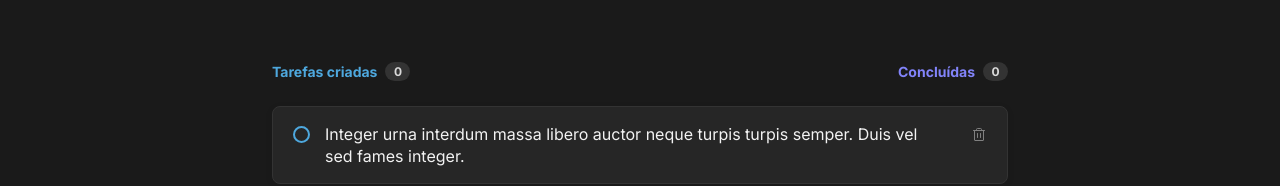
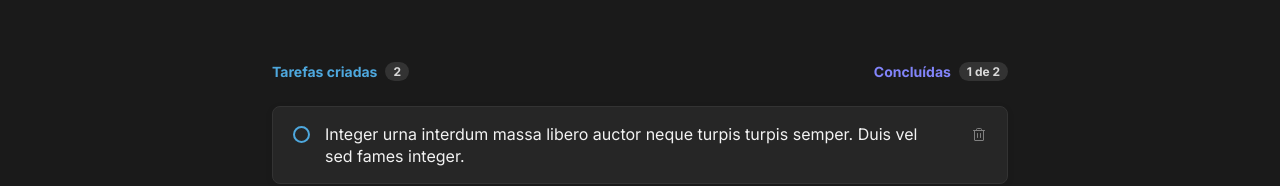
Before and after one commit to maiquitome/rocketseat-challenge-ignite-todolist, a React (Vite) app: page / in a window 1280 px wide. Shown: the part 229-415 px from the top of the page. Built offline with nearby package versions, Linux system fonts and the light colour scheme.

Commit message:
feat: :sparkles: add numbers to Counter component

```diff
--- a/src/components/Counter.module.css
+++ b/src/components/Counter.module.css
@@ -13,15 +13,9 @@
   }
   & .counterNumber {
     font: var(--font-extra-small-bold);
-    line-height: 0;
     color: var(--color-base-200);
     background-color: var(--color-base-400);
-    width: 1.5625rem;
-    height: 1.1875rem;
+    padding: 0.125rem 0.5rem;
     border-radius: 999px;
-
-    display: flex;
-    align-items: center;
-    justify-content: center;
   }
 }
--- a/src/components/Counter.tsx
+++ b/src/components/Counter.tsx
@@ -1,15 +1,20 @@
 import styles from "./Counter.module.css";
 
 interface CounterProps {
+  total: number;
+  completed: number | null;
   title: string;
   color: "colorPrimaryLight" | "colorSecondaryLight";
 }
 
-export function Counter({ title, color }: CounterProps) {
+export function Counter({ total, completed, title, color }: CounterProps) {
+  const counterText =
+    completed !== null ? `${completed} de ${total}` : total.toString();
+
   return (
     <div className={styles.counterWrapper}>
       <span className={`${styles.title} ${styles[color]}`}>{title}</span>
-      <span className={styles.counterNumber}>0</span>
+      <span className={styles.counterNumber}>{counterText}</span>
     </div>
   );
 }
--- a/src/components/TodoList.tsx
+++ b/src/components/TodoList.tsx
@@ -16,13 +16,25 @@ export function TodoList({
   onDeleteTodoListItem,
   todoListItemsState,
 }: TodoListProps) {
-  const areThereAnyItemsOnTheTodoList = todoListItemsState.length > 0;
+  const total = todoListItemsState.length;
+  const areThereAnyItemsOnTheTodoList = total > 0;
+  const completed = todoListItemsState.filter((item) => item.isChecked).length;
 
   return (
     <div>
       <header className={styles.header}>
-        <Counter title="Tarefas criadas" color="colorPrimaryLight" />
-        <Counter title="Concluídas" color="colorSecondaryLight" />
+        <Counter
+          total={total}
+          completed={null}
+          title="Tarefas criadas"
+          color="colorPrimaryLight"
+        />
+        <Counter
+          total={total}
+          completed={completed}
+          title="Concluídas"
+          color="colorSecondaryLight"
+        />
       </header>
       {areThereAnyItemsOnTheTodoList ? (
         todoListItemsState.map((item) => (
```
